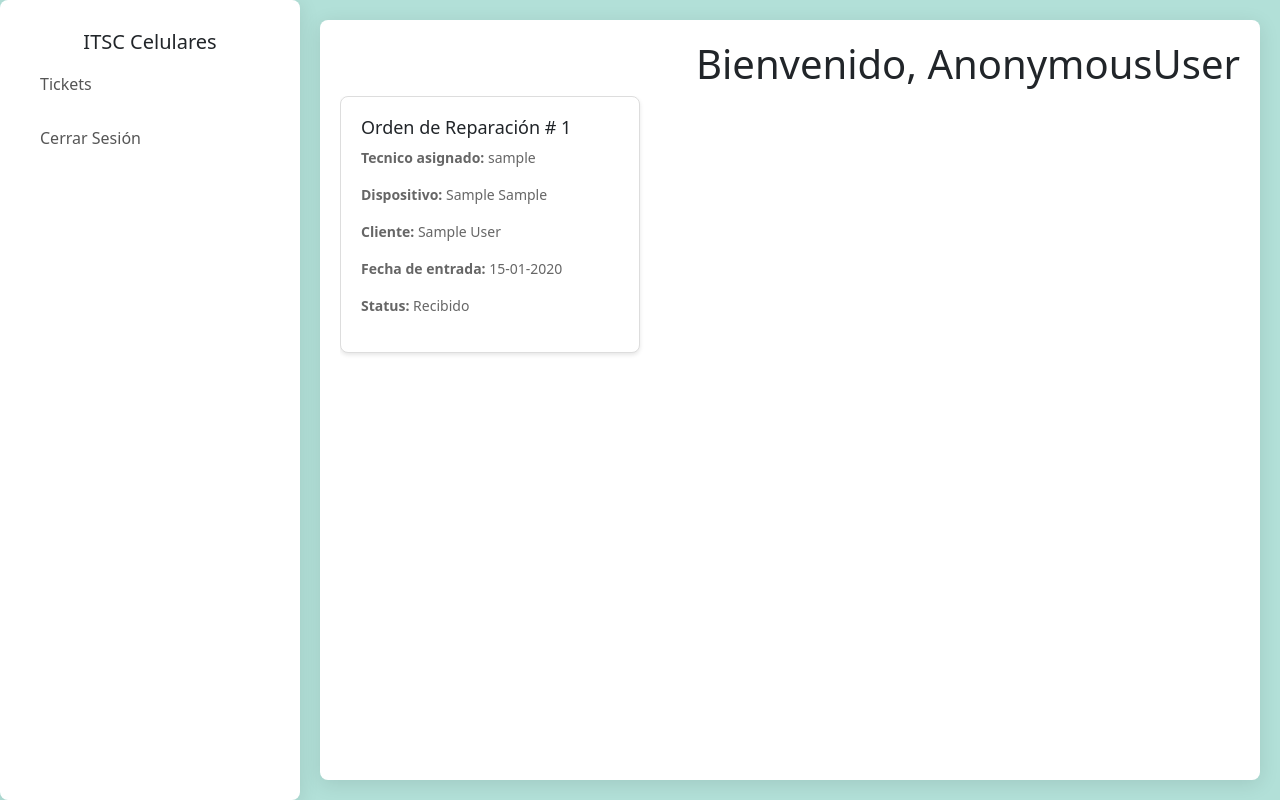
After one commit to FoxtrotCN/ITSC-Celulares, a Django app: page /tickets/ in a window 1280 px wide. The commit adds this page. Run offline with Django 5.2, Linux system fonts and the light colour scheme; tables that the repository leaves empty hold one stand-in row (values such as "Sample post").

Commit message:
Implementing the role based views and the tickets page for the admin

```diff
--- a/itsc_celulares/templates/itsc_celulares/base.html
+++ b/itsc_celulares/templates/itsc_celulares/base.html
@@ -101,10 +101,15 @@
                 <li class="nav-item">
                     <a class="nav-link" href="{% url 'cell-phone' %}">Celulares</a>
                 </li>
-                {% endif %}
+                <li class="nav-item">
+                    <a class="nav-link" href="{% url 'tickets' %}">Tickets</a>
+                </li>
+                {% else %}
                 <li class="nav-item">
                     <a class="nav-link" href="{% url 'technician-page' %}">Tickets</a>
                 </li>
+                {% endif %}
+
                 <li class="nav-item">
                     <a class="nav-link" href="{% url 'logout' %}">Cerrar Sesión</a>
                 </li>
--- /dev/null
+++ b/itsc_celulares/templates/itsc_celulares/tickets.html
@@ -0,0 +1,46 @@
+{% extends "itsc_celulares/base.html" %}
+{% block content %}
+
+    <style>
+        .tickets-container {
+            display: flex;
+            flex-direction: column;
+            flex-wrap: wrap; /* Evitar que las tarjetas se envuelvan en varias líneas */
+            gap: 20px; /* Espacio entre las tarjetas */
+            overflow-x: hidden;
+        }
+
+        .ticket {
+            background-color: #fff;
+            border: 1px solid #ddd;
+            border-radius: 8px;
+            box-shadow: 0 2px 4px rgba(0, 0, 0, 0.1);
+            padding: 20px;
+            width: 300px; /* Ancho fijo de la tarjeta */
+            margin-bottom: 20px; /* Espacio entre tarjetas */
+        }
+
+        .ticket h2 {
+            font-size: 18px;
+            margin-top: 0;
+        }
+
+        .ticket p {
+            font-size: 14px;
+            color: #666;
+        }
+    </style>
+
+{% for repair_order in repair_orders %}
+    <div class="tickets-container">
+    <div class="ticket">
+        <h2>Orden de Reparación # {{ repair_order.id }}</h2>
+        <p><strong>Tecnico asignado: </strong>{{ repair_order.technician.username }}</p>
+        <p><strong>Dispositivo: </strong>{{ repair_order.device.device_brand_model_str_rep }}</p>
+        <p><strong>Cliente: </strong>{{ repair_order.device.customer.full_name }}</p>
+        <p><strong>Fecha de entrada: </strong>{{ repair_order.date_created | date:"d-m-Y" }}</p>
+        <p><strong>Status: </strong>{{ repair_order.get_order_status_display }}</p>
+    </div>
+
+{% endfor %}
+{% endblock %}
--- a/itsc_celulares/urls.py
+++ b/itsc_celulares/urls.py
@@ -11,6 +11,7 @@ urlpatterns = [
     path('customers/', views.customer, name="customer"),
     path('customers/new', views.new_customer_entry, name="new-customer"),
     path('cell-phones/', views.cell_phone, name="cell-phone"),
+    path('tickets/', views.tickets, name="tickets"),
     path('cell-phones/new', views.new_cellphone_entry, name="new-cellphone"),
     path('new-entry/', views.new_entry, name="new-entry"),
     path('technician/', views.technician_page, name="technician-page"),
--- a/itsc_celulares/views.py
+++ b/itsc_celulares/views.py
@@ -81,12 +81,16 @@ def register_new_user(request):
     return render(request, "itsc_celulares/register_new_user.html", context)
 
 
+@login_required(login_url='login')
+@admin_only
 def customer(request):
     customers = Customer.objects.all()
     context = {'customers': customers}
     return render(request, "itsc_celulares/customers.html", context)
 
 
+@login_required(login_url='login')
+@admin_only
 def new_customer_entry(request):
     customer_form = CustomerEntryForm()
     if request.method == "POST":
@@ -103,12 +107,16 @@ def new_customer_entry(request):
     return render(request, "itsc_celulares/new_customer_entry.html", context)
 
 
+@login_required(login_url='login')
+@admin_only
 def cell_phone(request):
     cellphones = CellPhone.objects.all()
     context = {'cellphones': cellphones}
     return render(request, "itsc_celulares/cell_phones.html", context)
 
 
+@login_required(login_url='login')
+@admin_only
 def new_cellphone_entry(request):
     cellphone_form = CellPhoneEntryForm()
     if request.method == "POST":
@@ -120,6 +128,8 @@ def new_cellphone_entry(request):
     return render(request, "itsc_celulares/new_cell_phone_entry.html", context)
 
 
+@login_required(login_url='login')
+@admin_only
 def new_entry(request):
     form = NewEntryForm()
     if request.method == "POST":
@@ -147,6 +157,8 @@ def technician_page(request):
     return render(request, "itsc_celulares/technican_page.html", context)
 
 
+@login_required(login_url='login')
+@allowed_users(allowed_roles=['technician'])
 def diagnose_repair_order(request, pk):
     repair_order = RepairOrder.objects.get(id=pk)
     device = CellPhone.objects.get(id=repair_order.device.id)
@@ -170,6 +182,8 @@ def diagnose_repair_order(request, pk):
     return render(request, "itsc_celulares/diagnose_repair_order.html", context)
 
 
+@login_required(login_url='login')
+@allowed_users(allowed_roles=['technician'])
 def mark_as_fixed(request, pk):
     repair_order = RepairOrder.objects.get(id=pk)
     if request.method == "POST":
@@ -178,3 +192,9 @@ def mark_as_fixed(request, pk):
         return redirect('technician-page')
 
     return render(request, "itsc_celulares/technican_page.html")
+
+
+def tickets(request):
+    repair_orders = RepairOrder.objects.all()
+    context = {'repair_orders': repair_orders}
+    return render(request, "itsc_celulares/tickets.html", context)
```
Also changed, not shown: itsc_celulares/templates/itsc_celulares/dashboard.html (+28 -4 lines).
